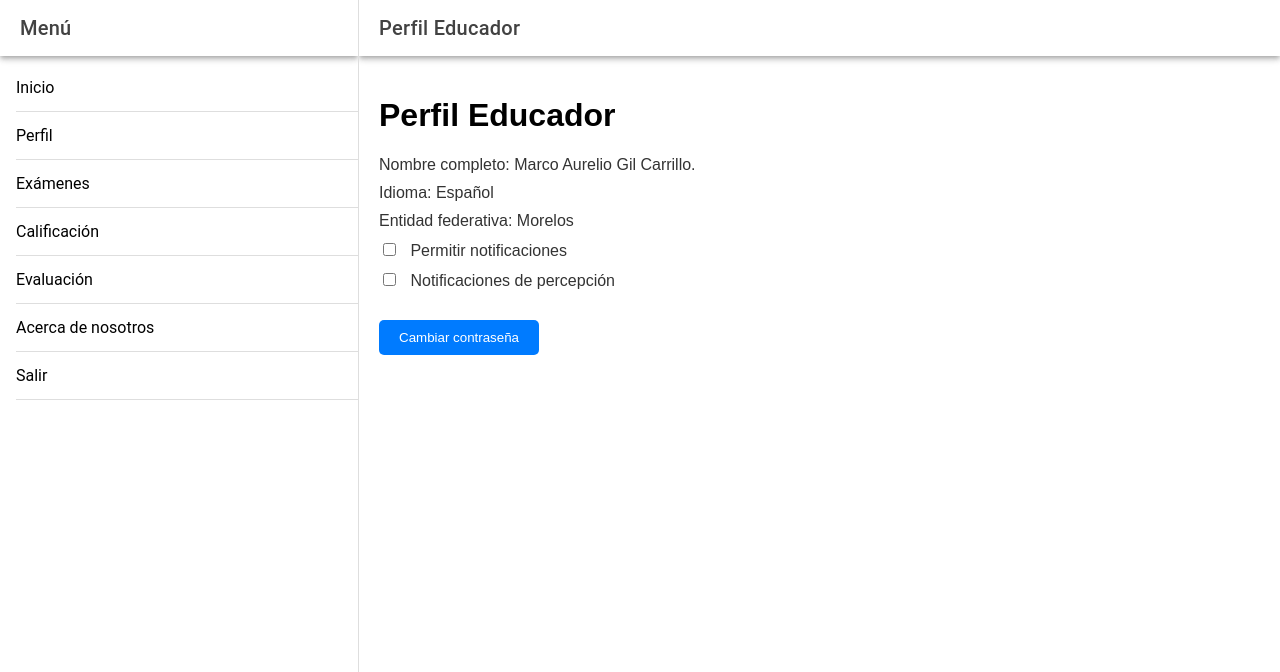
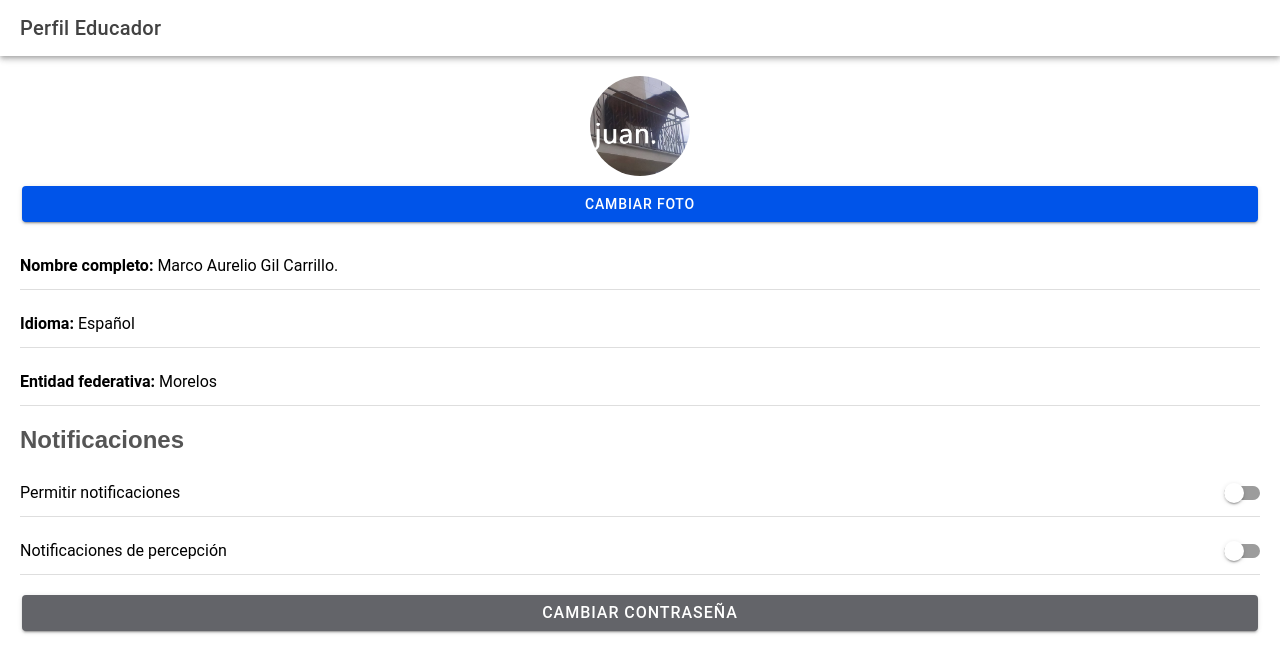
Before and after one commit to SaraiTR173/INEDU, a React (Vite) app: page /perfil in a window 1280 px wide. Shown: the top 672 px of the page. Built offline with nearby package versions, Linux system fonts and the light colour scheme.

Commit message:
Se edito perfil de edicador y acerca de mosotros

```diff
--- a/src/components/AcercaDeNosotros.css
+++ b/src/components/AcercaDeNosotros.css
@@ -1,26 +1,58 @@
-/* Estilos para la página "Acerca de nosotros" */
+/* Estilos generales */
 .acerca-de-nosotros {
     padding: 20px;
     font-family: Arial, sans-serif;
 }
 
-.social-links a {
-    display: block;
+h1 {
+    color: #333;
+    margin-bottom: 20px;
+}
+
+h2 {
+    color: #555;
+    margin-bottom: 15px;
+}
+
+/* Estilos para los sitios oficiales */
+.sitios-oficiales ul {
+    list-style-type: none;
+    padding: 0;
+}
+
+.sitios-oficiales li {
     margin: 10px 0;
+}
+
+.sitios-oficiales a {
+    display: flex;
+    align-items: center;
+    color: #007bff;
+    text-decoration: none;
+    font-size: 16px;
+}
+
+.sitios-oficiales a:hover {
+    text-decoration: underline;
+}
+
+.sitios-oficiales ion-icon {
+    margin-right: 10px;
+    font-size: 20px;
+}
+
+/* Estilos para dudas o aclaraciones */
+.dudas-aclaraciones p {
+    color: #333;
+    font-size: 16px;
+    margin: 10px 0;
+}
+
+.dudas-aclaraciones a {
     color: #007bff;
     text-decoration: none;
 }
 
-.contact-info {
-    margin-top: 20px;
+.dudas-aclaraciones a:hover {
+    text-decoration: underline;
 }
-
-.contact-info p {
-    color: #333;
-    font-size: 16px;
-}
-
-.contact-info a {
-    color: #007bff;
-    text-decoration: none;
-}
--- a/src/components/AcercaDeNosotros.tsx
+++ b/src/components/AcercaDeNosotros.tsx
@@ -1,5 +1,7 @@
 import React from 'react';
 import { IonContent, IonHeader, IonPage, IonTitle, IonToolbar } from '@ionic/react';
+import { logoFacebook, logoInstagram, logoTwitter, globeOutline } from 'ionicons/icons'; // Iconos de Ionic
+import { IonIcon } from '@ionic/react';
 import './AcercaDeNosotros.css'; // Importa el archivo CSS
 
 const AcercaDeNosotros: React.FC = () => {
@@ -13,15 +15,42 @@ const AcercaDeNosotros: React.FC = () => {
             <IonContent className="ion-padding">
                 <div className="acerca-de-nosotros">
                     <h1>Acerca de nosotros</h1>
-                    <div className="social-links">
-                        <a href="https://facebook.com">Facebook</a>
-                        <a href="https://inea.edu.mx">Sitio web</a>
-                        <a href="https://instagram.com">Instagram</a>
-                        <a href="https://tiktok.com">TikTok</a>
+
+                    {/* Sección de sitios oficiales */}
+                    <div className="sitios-oficiales">
+                        <h2>Sitios oficiales INEA</h2>
+                        <ul>
+                            <li>
+                                <a href="https://facebook.com" target="_blank" rel="noopener noreferrer">
+                                    <IonIcon icon={logoFacebook} /> Facebook
+                                </a>
+                            </li>
+                            <li>
+                                <a href="https://inea.edu.mx" target="_blank" rel="noopener noreferrer">
+                                    <IonIcon icon={globeOutline} /> Sitio web
+                                </a>
+                            </li>
+                            <li>
+                                <a href="https://instagram.com" target="_blank" rel="noopener noreferrer">
+                                    <IonIcon icon={logoInstagram} /> Instagram
+                                </a>
+                            </li>
+                            <li>
+                                <a href="https://tiktok.com" target="_blank" rel="noopener noreferrer">
+                                    <IonIcon icon={logoTwitter} /> TikTok
+                                </a>
+                            </li>
+                        </ul>
                     </div>
-                    <div className="contact-info">
-                        <p>Dudas o aclaraciones:</p>
-                        <a href="http://www.ineedu.edu.mx">www.ineedu.edu.mx</a>
+
+                    {/* Sección de dudas o aclaraciones */}
+                    <div className="dudas-aclaraciones">
+                        <h2>Dudas o aclaraciones</h2>
+                        <p>
+                            <a href="http://www.ineedu.edu.mx" target="_blank" rel="noopener noreferrer">
+                                www.ineedu.edu.mx
+                            </a>
+                        </p>
                         <p>+52 (735) 100 04 87</p>
                     </div>
                 </div>
--- a/src/components/Menu.tsx
+++ b/src/components/Menu.tsx
@@ -1,5 +1,17 @@
 import React, { useEffect } from 'react';
-import { IonMenu, IonHeader, IonToolbar, IonTitle, IonContent, IonList, IonItem, IonLabel } from '@ionic/react';
+import {
+    IonMenu,
+    IonHeader,
+    IonToolbar,
+    IonTitle,
+    IonContent,
+    IonList,
+    IonItem,
+    IonLabel,
+    IonButtons,
+    IonMenuButton,
+    IonPage,
+} from '@ionic/react';
 import { useHistory } from 'react-router-dom';
 
 const Menu: React.FC = () => {
@@ -9,7 +21,7 @@ const Menu: React.FC = () => {
         history.push(path);
     };
 
-    // Función para manejar el evento de teclado
+    // Función para manejar el evento de teclado (Ctrl + I)
     const handleKeyDown = (event: KeyboardEvent) => {
         if (event.ctrlKey && event.key === 'i') {
             const menu = document.querySelector('ion-menu');
@@ -28,6 +40,8 @@ const Menu: React.FC = () => {
     }, []);
 
     return (
+        <>
+            {/* Menú desplegable */}
             <IonMenu contentId="main-content">
                 <IonHeader>
                     <IonToolbar>
@@ -60,6 +74,23 @@ const Menu: React.FC = () => {
                     </IonList>
                 </IonContent>
             </IonMenu>
+
+            {/* Página principal */}
+            <IonPage id="main-content">
+                <IonHeader>
+                    <IonToolbar>
+                        {/* Botón para abrir el menú */}
+                        <IonButtons slot="start">
+                            <IonMenuButton />
+                        </IonButtons>
+                        <IonTitle>Menú</IonTitle>
+                    </IonToolbar>
+                </IonHeader>
+                <IonContent className="ion-padding">
+                    <p>Presiona el botón en la barra de herramientas o usa <strong>Ctrl + I</strong> para abrir el menú.</p>
+                </IonContent>
+            </IonPage>
+        </>
     );
 };
 
--- a/src/components/PerfilEducador.css
+++ b/src/components/PerfilEducador.css
@@ -1,36 +1,69 @@
-/* Estilos para la página "Perfil Educador" */
-.profile-info {
+/* Estilos generales */
+.profile-container {
   padding: 20px;
   font-family: Arial, sans-serif;
 }
 
-.profile-info p {
-  margin: 10px 0;
+/* Sección de la foto de perfil */
+.profile-picture {
+  text-align: center;
+  margin-bottom: 20px;
+}
+
+.profile-picture ion-avatar {
+  width: 100px;
+  height: 100px;
+  margin: 0 auto 10px;
+}
+
+.profile-picture img {
+  width: 100%;
+  height: 100%;
+  object-fit: cover;
+}
+
+.change-photo-button {
+  margin-top: 10px;
+}
+
+/* Información del perfil */
+.profile-info ion-item {
+  --padding-start: 0;
+  --inner-padding-end: 0;
+  margin-bottom: 10px;
+}
+
+.profile-info ion-label {
+  font-size: 16px;
   color: #333;
+}
+
+/* Configuración de notificaciones */
+.notifications-settings {
+  margin-top: 20px;
+}
+
+.notifications-settings h2 {
+  color: #555;
+  margin-bottom: 15px;
+}
+
+.notifications-settings ion-item {
+  --padding-start: 0;
+  --inner-padding-end: 0;
+  margin-bottom: 10px;
+}
+
+.notifications-settings ion-label {
+  font-size: 16px;
+  color: #333;
+}
+
+/* Botón para cambiar contraseña */
+.change-password {
+  margin-top: 20px;
+}
+
+.change-password ion-button {
   font-size: 16px;
 }
-
-.profile-info label {
-  display: block;
-  margin: 10px 0;
-  color: #333;
-  font-size: 16px;
-}
-
-.profile-info input[type="checkbox"] {
-  margin-right: 10px;
-}
-
-.profile-info button {
-  margin-top: 20px;
-  padding: 10px 20px;
-  background-color: #007bff;
-  color: white;
-  border: none;
-  border-radius: 5px;
-  cursor: pointer;
-}
-
-.profile-info button:hover {
-  background-color: #0056b3;
-}
--- a/src/components/PerfilEducador.tsx
+++ b/src/components/PerfilEducador.tsx
@@ -1,5 +1,5 @@
 import React from 'react';
-import { IonContent, IonHeader, IonPage, IonTitle, IonToolbar } from '@ionic/react';
+import { IonContent, IonHeader, IonPage, IonTitle, IonToolbar, IonItem, IonLabel, IonToggle, IonButton, IonAvatar } from '@ionic/react';
 import './PerfilEducador.css'; // Importa el archivo CSS
 
 const PerfilEducador: React.FC = () => {
@@ -11,18 +11,55 @@ const PerfilEducador: React.FC = () => {
                 </IonToolbar>
             </IonHeader>
             <IonContent className="ion-padding">
-                <div className="profile-info">
-                    <h1>Perfil Educador</h1>
-                    <p>Nombre completo: Marco Aurelio Gil Carrillo.</p>
-                    <p>Idioma: Español</p>
-                    <p>Entidad federativa: Morelos</p>
-                    <label>
-                        <input type="checkbox" /> Permitir notificaciones
-                    </label>
-                    <label>
-                        <input type="checkbox" /> Notificaciones de percepción
-                    </label>
-                    <button>Cambiar contraseña</button>
+                <div className="profile-container">
+                    {/* Sección de la foto de perfil */}
+                    <div className="profile-picture">
+                        <IonAvatar>
+                            <img src="src\img\juan.jpg" alt="Foto de perfil" />
+                        </IonAvatar>
+                        <IonButton expand="block" color="primary" className="change-photo-button">
+                            Cambiar foto
+                        </IonButton>
+                    </div>
+
+                    {/* Información del perfil */}
+                    <div className="profile-info">
+                        <IonItem>
+                            <IonLabel>
+                                <strong>Nombre completo:</strong> Marco Aurelio Gil Carrillo.
+                            </IonLabel>
+                        </IonItem>
+                        <IonItem>
+                            <IonLabel>
+                                <strong>Idioma:</strong> Español
+                            </IonLabel>
+                        </IonItem>
+                        <IonItem>
+                            <IonLabel>
+                                <strong>Entidad federativa:</strong> Morelos
+                            </IonLabel>
+                        </IonItem>
+                    </div>
+
+                    {/* Configuración de notificaciones */}
+                    <div className="notifications-settings">
+                        <h2>Notificaciones</h2>
+                        <IonItem>
+                            <IonLabel>Permitir notificaciones</IonLabel>
+                            <IonToggle slot="end" />
+                        </IonItem>
+                        <IonItem>
+                            <IonLabel>Notificaciones de percepción</IonLabel>
+                            <IonToggle slot="end" />
+                        </IonItem>
+                    </div>
+
+                    {/* Botón para cambiar contraseña */}
+                    <div className="change-password">
+                        <IonButton expand="block" color="medium">
+                            Cambiar contraseña
+                        </IonButton>
+                    </div>
                 </div>
             </IonContent>
         </IonPage>
```
Lines whose indentation alone changed are shown as unchanged.
